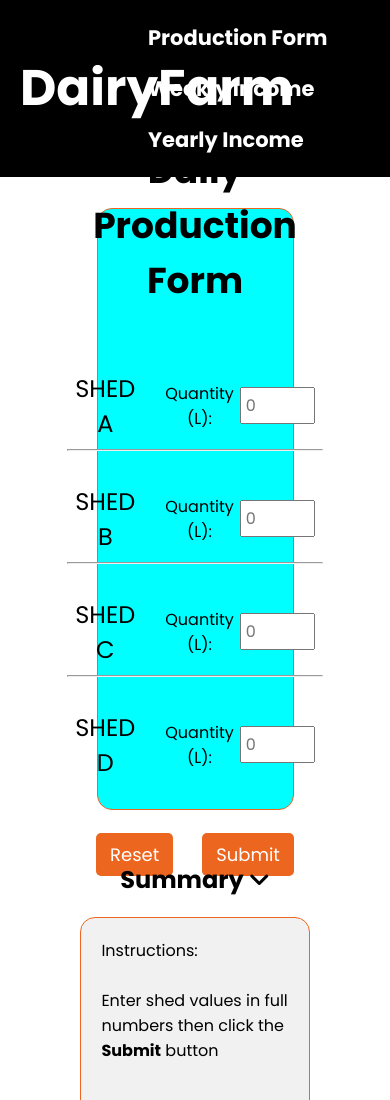
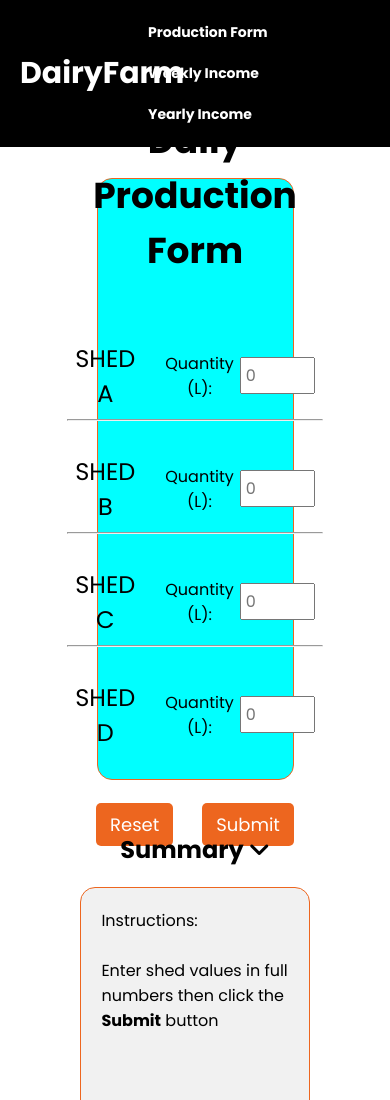
Before and after one commit to david-commit/dairyfarm, a plain HTML site: page index.html in a window 390 px wide. Shown: the top 1100 px of the page. Drawn offline with Linux system fonts and the light colour scheme.

Commit message:
Set Media Query to max-width: 720px

```diff
--- a/assets/css/style.css
+++ b/assets/css/style.css
@@ -109,6 +109,22 @@ nav ul li a:active{
         align-items: center;
         text-align: center;
     }
+    nav ul li a {
+        text-decoration: none;
+        color: white;
+        font-weight: 700;
+        font-size: 14px;
+        display: flex;
+        flex-direction: column;
+        padding: 0;
+    }
+    .logo p a{
+        font-weight: 700;
+        margin: 0;
+        font-size: 30px;
+        text-decoration: none;
+        color: white;
+    }
 }
 
 /* .shedselector{
@@ -150,6 +166,7 @@ nav ul li a:active{
     padding: 4px;
     width: 75px;
 }
+
 /* ----------TEXT AREA------------- */
 .textbox{
     display: flex;
@@ -211,7 +228,6 @@ nav ul li a:active{
     align-items: center;
     margin-top: 12px;
 }
-
 /* ------------WEEKLY TEST AREA------------ */
 
 /* ------------YEARLY TEST AREA------------ */
@@ -238,5 +254,4 @@ nav ul li a:active{
     align-items: center;
     margin-top: 12px;
 }
-
 /* ------------YEARLY TEST AREA------------ */
```
